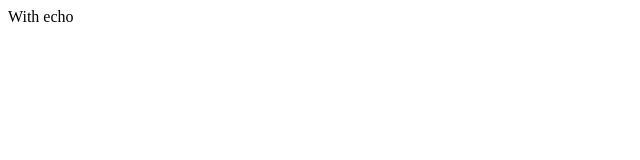
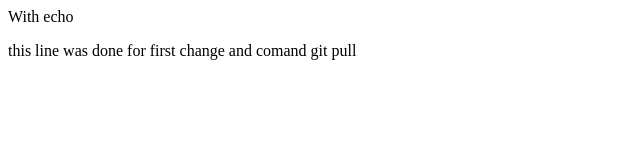
Before and after one commit to fatherhoodisntaproblem/studing_dir_github, a plain HTML site: page index.html in a window 1280 px wide. Shown: the whole page, without its empty margins (0-640 px from the left). Drawn offline with Linux system fonts and the light colour scheme.

Commit message:
added a line for studing git pull

```diff
--- a/index.html
+++ b/index.html
@@ -1 +1,2 @@
 <p>With echo
+<p>this line was done for first change and comand git pull</p>
```
